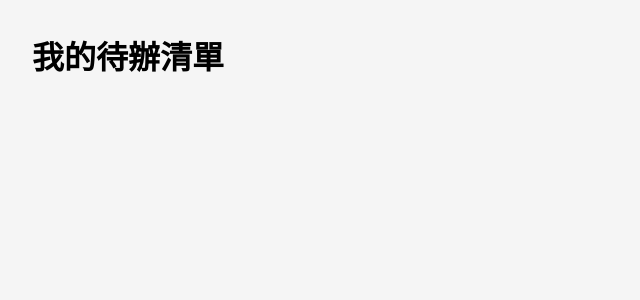
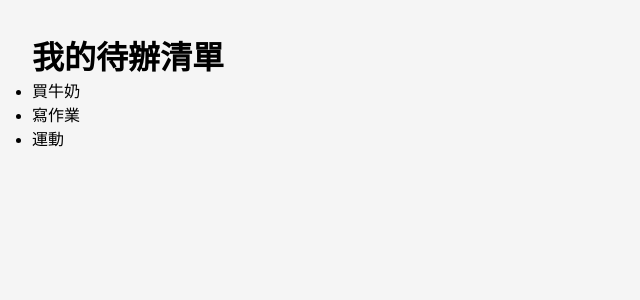
Before and after one commit to chocolate99999/todo-app, a React (Vite) app: page / in a window 1280 px wide. Shown: the top 300 px of the page, without its empty margins (0-640 px from the left). Built offline with nearby package versions, Linux system fonts and the light colour scheme.

Commit message:
feat: 顯示靜態待辦清單

```diff
--- a/src/App.jsx
+++ b/src/App.jsx
@@ -1,9 +1,25 @@
+
+const todos = [
+  { id: 1, text: '買牛奶' },
+  { id: 2, text: '寫作業'},
+  { id: 3, text: '運動' },
+]
 
 function App() {
 
   return (
     <div>
       <h1>我的待辦清單</h1>
+
+      <ul>
+        {
+          todos.map((todo) => (
+            <li key={todo.id}>
+              {todo.text}
+            </li>
+          ))
+        }
+      </ul>
     </div>
   )
 }
```
